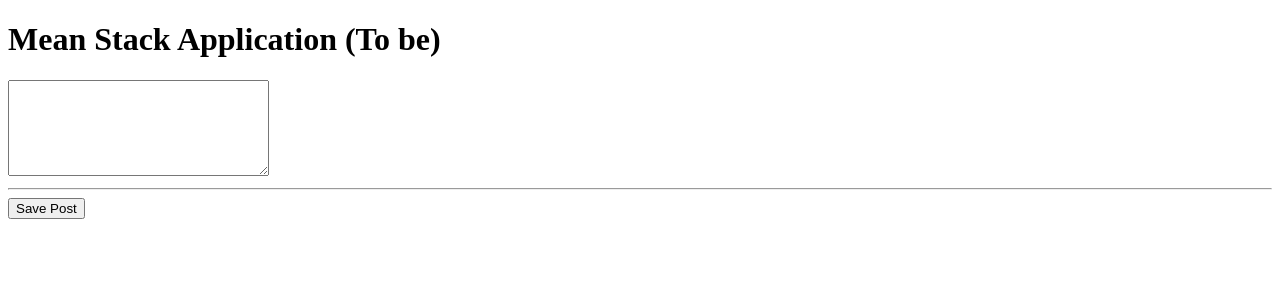
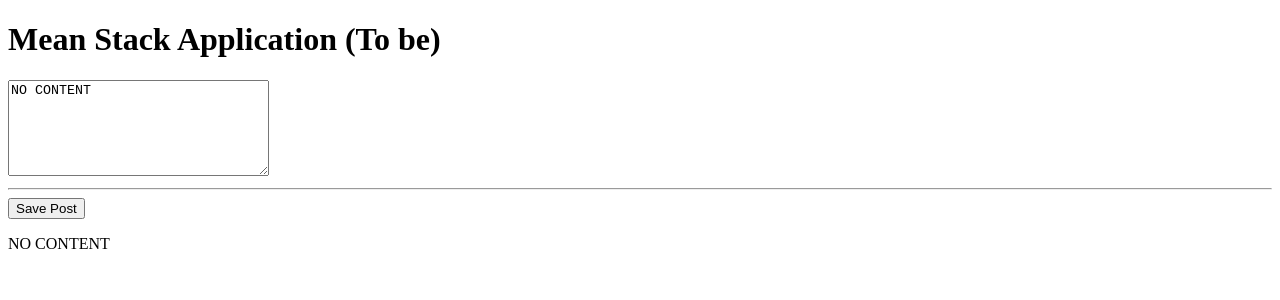
Before and after one commit to Ammaraly/Angular, an Angular app in the folder mean-stack/: page / in a window 1280 px wide. Shown: the top 300 px of the page. Built offline with nearby package versions, Linux system fonts and the light colour scheme.

Commit message:
Added interpolation and set value property

```diff
--- a/mean-stack/src/app/posts/posts-create/posts-create.component.html
+++ b/mean-stack/src/app/posts/posts-create/posts-create.component.html
@@ -1,3 +1,4 @@
-<textarea cols="30" rows="6"></textarea>
+<textarea cols="30" rows="6" [value]="newPost"></textarea>
 <hr>
 <button (click)="onSavePost()">Save Post</button>
+<p>{{newPost}}</p>
--- a/mean-stack/src/app/posts/posts-create/posts-create.component.ts
+++ b/mean-stack/src/app/posts/posts-create/posts-create.component.ts
@@ -6,7 +6,7 @@ import { Component, OnInit } from '@angular/core';
   styleUrls: ['./posts-create.component.css']
 })
 export class PostsCreateComponent {
-
+  newPost = "NO CONTENT"
   constructor() { }
 
   onSavePost() {
```
